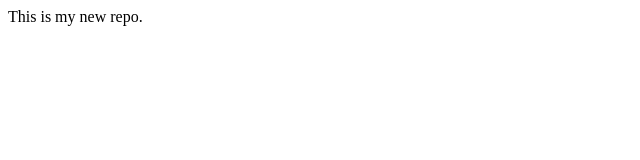
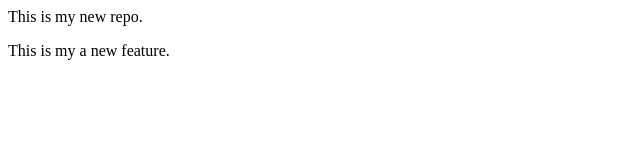
Before and after one commit to ankush-saha/localrepo, a plain HTML site: page index.html in a window 1280 px wide. Shown: the whole page, without its empty margins (0-640 px from the left). Drawn offline with Linux system fonts and the light colour scheme.

Commit message:
Add new feature

```diff
--- a/index.html
+++ b/index.html
@@ -1 +1,2 @@
 <p>This is my new repo.</p>
+<p>This is my a new feature.</p>
```
